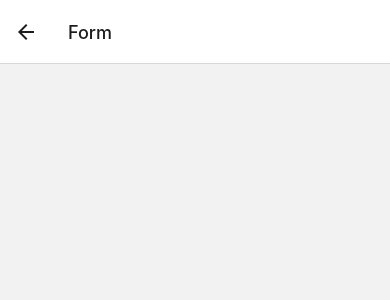
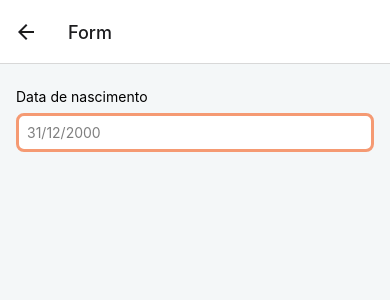
Before and after one commit to O-Pessoa/Teste-ReactNative-CRUD, a React Native app: screen /Form in a window 390 px wide. Shown: the top 300 px of the page. Built offline with nearby package versions, Linux system fonts and the light colour scheme.

Commit message:
Componente de Input

```diff
--- /dev/null
+++ b/src/components/TextInput/index.tsx
@@ -0,0 +1,15 @@
+import React from 'react';
+import {TextInputProps as TxtInputProps} from 'react-native';
+import * as S from './styles';
+
+export type TextInputProps = Omit<TxtInputProps, 'placeholderTextColor'>;
+
+const TextInput: React.FC<TextInputProps> = props => {
+  return (
+    <S.Container>
+      <S.TextInput {...props} />
+    </S.Container>
+  );
+};
+
+export default TextInput;
--- /dev/null
+++ b/src/components/TextInput/styles.ts
@@ -0,0 +1,17 @@
+import {TextInput as TxtInput} from 'react-native';
+import styled from 'styled-components/native';
+
+export const Container = styled.View`
+  border-radius: ${({theme}) => theme.spacing[0]}px;
+  border-color: ${({theme}) => theme.colors.secondary};
+  border-width: 3px;
+  padding: ${({theme}) => theme.spacing[0]}px;
+  background-color: ${({theme}) => theme.colors.backgroundSecondary};
+`;
+
+export const TextInput = styled(TxtInput).attrs({
+  placeholderTextColor: 'rgba(0,0,0,0.5)',
+})`
+  padding: 0px;
+  background-color: ${({theme}) => theme.colors.backgroundSecondary};
+`;
--- /dev/null
+++ b/src/components/TextInputWithLabel/index.tsx
@@ -0,0 +1,20 @@
+import React from 'react';
+import TextInput, {TextInputProps} from '../TextInput';
+
+import * as S from './styles';
+
+export type TextInputWithLabelProps = TextInputProps & {label: string};
+
+const TextInputWithLabel: React.FC<TextInputWithLabelProps> = ({
+  label,
+  ...props
+}) => {
+  return (
+    <S.Container>
+      <S.Label>{label}</S.Label>
+      <TextInput {...props} />
+    </S.Container>
+  );
+};
+
+export default TextInputWithLabel;
--- /dev/null
+++ b/src/components/TextInputWithLabel/styles.ts
@@ -0,0 +1,8 @@
+import styled from 'styled-components/native';
+
+export const Container = styled.View``;
+
+export const Label = styled.Text`
+  margin-bottom: ${({theme}) => theme.spacing[0]}px;
+  color: ${({theme}) => theme.colors.text};
+`;
--- a/src/pages/Form/index.tsx
+++ b/src/pages/Form/index.tsx
@@ -1,4 +1,5 @@
 import React from 'react';
+import TextInputWithLabel from '~/components/TextInputWithLabel';
 import * as S from './styles';
 
 import {NativeStackScreenProps} from '@react-navigation/native-stack';
@@ -7,7 +8,11 @@ import {RootStackParamList} from '~/routes';
 type FormStackScreenProps = NativeStackScreenProps<RootStackParamList, 'Form'>;
 
 const Form: React.FC<FormStackScreenProps> = () => {
-  return <S.Container />;
+  return (
+    <S.Container>
+      <TextInputWithLabel placeholder="31/12/2000" label="Data de nascimento" />
+    </S.Container>
+  );
 };
 
 export default Form;
--- a/src/pages/Form/styles.ts
+++ b/src/pages/Form/styles.ts
@@ -1,3 +1,7 @@
 import styled from 'styled-components/native';
 
-export const Container = styled.View``;
+export const Container = styled.View`
+  flex: 1;
+  background-color: ${({theme}) => theme.colors.background};
+  padding: ${({theme}) => theme.spacing[2]}px ${({theme}) => theme.spacing[1]}px;
+`;
```
